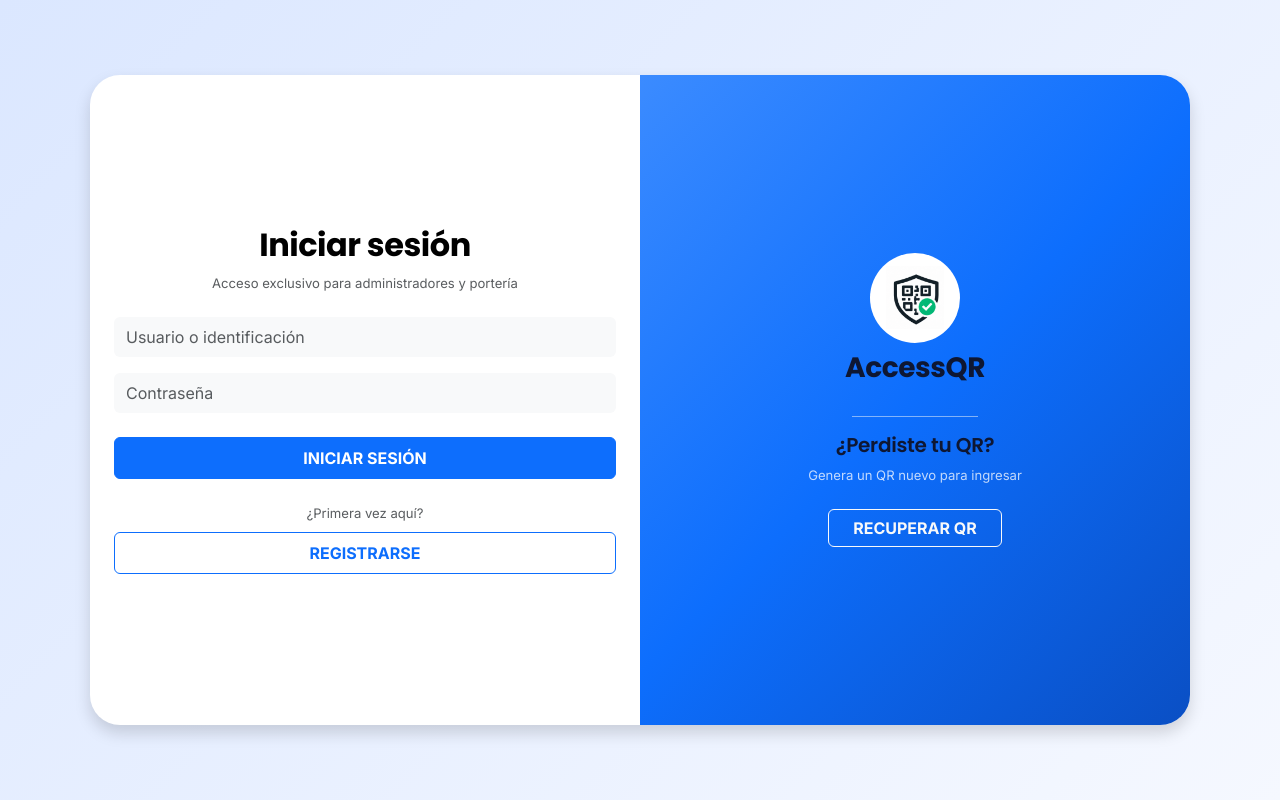
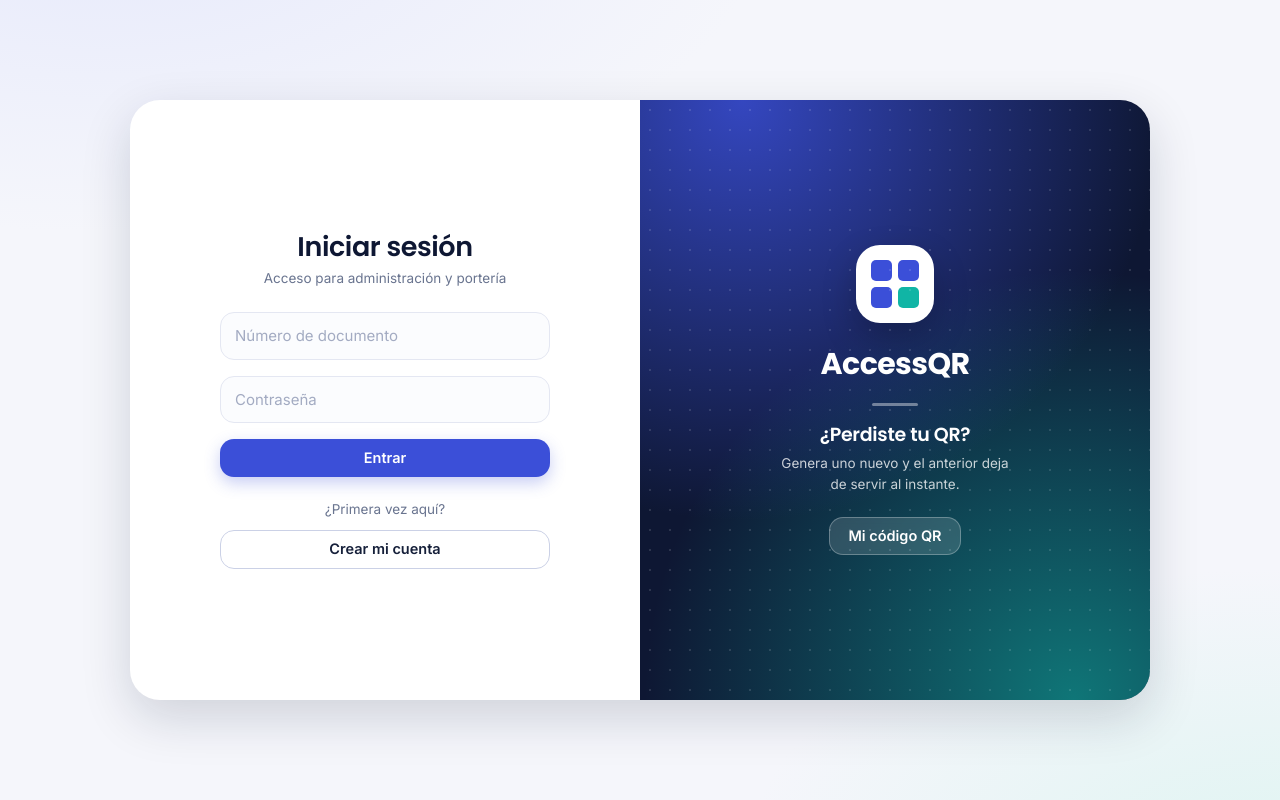
Before and after one commit to haider-castaneda/accessqr_frontend, a React (Vite) app: page / in a window 1280 px wide. Built offline with nearby package versions, Linux system fonts and the light colour scheme; no server answers.

Commit message:
feat(ui): portada

```diff
--- a/src/pages/Home/Home.jsx
+++ b/src/pages/Home/Home.jsx
@@ -1,38 +1,27 @@
-import { useState, useEffect } from 'react'
+import { useState } from 'react'
 import { useNavigate } from 'react-router-dom'
-import logo from '../../assets/logo.png'
 import { enviar } from '../../services/api'
 import { guardarSesion, rutaSegunRol } from '../../services/sesion'
 
 function Home() {
   const navigate = useNavigate()
 
-    // false = se ve Iniciar sesión | true = se ve Recuperar QR
+  // false = se ve Iniciar sesion | true = se ve Mi codigo QR
   const [esRecuperar, setEsRecuperar] = useState(false)
 
-    // Lo que la persona escribe en Iniciar sesión
+  // Lo que la persona escribe en Iniciar sesion
   const [usuario, setUsuario] = useState('')
   const [contrasena, setContrasena] = useState('')
   const [errorLogin, setErrorLogin] = useState('')
   const [cargandoLogin, setCargandoLogin] = useState(false)
 
-    // Lo que la persona escribe en Recuperar QR
-    const [usuarioQR, setUsuarioQR] = useState('')
+  // Lo que la persona escribe en Mi codigo QR
+  const [documentoQR, setDocumentoQR] = useState('')
   const [contrasenaQR, setContrasenaQR] = useState('')
   const [errorQR, setErrorQR] = useState('')
   const [cargandoQR, setCargandoQR] = useState(false)
-    const [documentoQR, setDocumentoQR] = useState('')
 
-    // true cuando la pantalla es de celular (menos de 768 px)
-    const [esMovil, setEsMovil] = useState(window.innerWidth < 768)
-
-    useEffect(() => {
-        const detectar = () => setEsMovil(window.innerWidth < 768)
-        window.addEventListener('resize', detectar)
-        return () => window.removeEventListener('resize', detectar)
-    }, [])
-
-    // Iniciar sesión real (Administradores y Celadores)
+  // Iniciar sesion (administradores y celadores)
   const handleLogin = async (e) => {
     e.preventDefault()
     setErrorLogin('')
@@ -48,8 +37,7 @@ function Home() {
     }
   }
 
-
-    // Recuperar / Consultar QR real
+  // Ver o reponer el QR (aprendices, instructores, empleados y miembros)
   const pedirQR = async (ruta) => {
     setErrorQR('')
     setCargandoQR(true)
@@ -73,166 +61,123 @@ function Home() {
 
   const generarOtro = () => {
     const seguro = window.confirm(
-            'Se va a generar un QR nuevo y el anterior dejara de servir. ¿Continuar?'
+      'Se va a generar un QR nuevo y el anterior dejará de servir. ¿Continuar?'
     )
     if (seguro) pedirQR('/recuperar-qr')
   }
 
+  return (
+    <div className="aq-portada">
+      <div className="aq-portada__caja">
 
-    // Zona de Iniciar sesión: izquierda en PC, arriba en celular
-    const zonaLogin = esMovil
-        ? { top: 0, left: 0, width: '100%', height: '50%' }
-        : { top: 0, left: 0, width: '50%', height: '100%' }
-
-    // Zona de Recuperar QR: derecha en PC, abajo en celular
-    const zonaRecuperar = esMovil
-        ? { bottom: 0, left: 0, width: '100%', height: '50%' }
-        : { top: 0, right: 0, width: '50%', height: '100%' }
-
-    // Panel de color: se mueve de lado en PC y de arriba a abajo en celular
-    const zonaPanel = esMovil
-        ? {
-            top: '50%',
-            left: 0,
-            width: '100%',
-            height: '50%',
-            transform: esRecuperar ? 'translateY(-100%)' : 'translateY(0)',
-        }
-        : {
-            top: 0,
-            left: '50%',
-            width: '50%',
-            height: '100%',
-            transform: esRecuperar ? 'translateX(-100%)' : 'translateX(0)',
-        }
-
-    return (
-        <div
-            className="container-fluid d-flex justify-content-center align-items-center min-vh-100 py-5 px-3"
-            style={{ background: 'linear-gradient(135deg, #dbe7ff 0%, #f5f8ff 100%)' }}
-        >
-            <style>{`
-                .form-control.campo-acceso {
-                    transition: box-shadow 0.2s, background-color 0.2s;
-                }
-                .form-control.campo-acceso:focus {
-                    background-color: #fff !important;
-                    box-shadow: 0 0 0 2px #0d6efd, 0 0 0 5px rgba(13, 110, 253, 0.15);
-                }
-            `}</style>
-            {/* Caja blanca con esquinas redondeadas */}
-            <div
-                className="position-relative bg-white overflow-hidden shadow"
-                style={{
-                    width: '1100px',
-                    maxWidth: '100%',
-                    minHeight: esMovil ? '800px' : '650px',
-                    borderRadius: '30px',
-                }}
-            >
-                {/* Zona de Iniciar sesión + Registrarse */}
-                <div
-                    className="position-absolute d-flex align-items-center justify-content-center"
-                    style={zonaLogin}
-                >
-                    <form
-                        className="w-100 px-4"
-                        onSubmit={handleLogin}
-                    >
-                        <h2 className="fw-bold text-center text-black mb-2">Iniciar sesión</h2>
-                        <p className="text-center text-muted small mb-4">
-                            Acceso exclusivo para administradores y portería
+        {/* ---------- Mitad izquierda: iniciar sesion ---------- */}
+        <div className="aq-portada__lado">
+          <form className="aq-portada__form" onSubmit={handleLogin}>
+            <h1 className="aq-portada__titulo">Iniciar sesión</h1>
+            <p className="aq-portada__sub">
+              Acceso para administración y portería
             </p>
 
             {errorLogin && (
-                            <div className="alert alert-danger py-2 small text-center">
-                                {errorLogin}
+              <div className="aq-aviso aq-aviso--error">
+                <span className="aq-aviso__punto" />
+                <span>{errorLogin}</span>
               </div>
             )}
 
+            <div className="aq-campo-grupo">
               <input
                 type="text"
-                            className="form-control bg-light border-0 py-2 campo-acceso mb-3"
-                            placeholder="Usuario o identificación"
+                className="aq-campo"
+                placeholder="Número de documento"
                 value={usuario}
                 onChange={(e) => setUsuario(e.target.value)}
                 required
               />
+            </div>
 
+            <div className="aq-campo-grupo">
               <input
                 type="password"
-                            className="form-control bg-light border-0 py-2 campo-acceso mb-4"
+                className="aq-campo"
                 placeholder="Contraseña"
                 value={contrasena}
                 onChange={(e) => setContrasena(e.target.value)}
                 required
               />
+            </div>
 
             <button
               type="submit"
-                            className="btn btn-primary w-100 fw-bold py-2"
+              className="aq-btn aq-btn--primario aq-btn--bloque"
               disabled={cargandoLogin}
             >
-                            {cargandoLogin ? 'VALIDANDO...' : 'INICIAR SESIÓN'}
+              {cargandoLogin ? 'Validando...' : 'Entrar'}
             </button>
 
-                        <p className="text-center text-muted small mt-4 mb-2">
+            <p className="aq-portada__sub" style={{ margin: '22px 0 10px' }}>
               ¿Primera vez aquí?
             </p>
+
             <button
               type="button"
-                            className="btn btn-outline-primary w-100 fw-bold py-2"
+              className="aq-btn aq-btn--contorno aq-btn--bloque"
               onClick={() => navigate('/registro')}
             >
-                            REGISTRARSE
+              Crear mi cuenta
             </button>
           </form>
         </div>
 
-                {/* Zona de Recuperar QR: usuario, contraseña y botón CONTINUAR */}
-                <div
-                    className="position-absolute d-flex align-items-center justify-content-center"
-                    style={zonaRecuperar}
-                >
-                   <form className="w-100 px-4" onSubmit={verMiQR}>
-                        <h2 className="fw-bold text-center text-black mb-2">Mi código QR</h2>
-                        <p className="text-center text-muted small mb-4">
-                            Para aprendices, instructores, empleados y miembros
+        {/* ---------- Mitad derecha: mi codigo QR ---------- */}
+        <div className="aq-portada__lado">
+          <form className="aq-portada__form" onSubmit={verMiQR}>
+            <h1 className="aq-portada__titulo">Mi código QR</h1>
+            <p className="aq-portada__sub">
+              Aprendices, instructores, empleados y miembros
             </p>
 
             {errorQR && (
-                            <div className="alert alert-danger py-2 small text-center">{errorQR}</div>
+              <div className="aq-aviso aq-aviso--error">
+                <span className="aq-aviso__punto" />
+                <span>{errorQR}</span>
+              </div>
             )}
 
+            <div className="aq-campo-grupo">
               <input
                 type="text"
-                          className="form-control bg-light border-0 py-2 campo-acceso mb-3"
+                className="aq-campo"
                 placeholder="Número de documento"
                 value={documentoQR}
                 onChange={(e) => setDocumentoQR(e.target.value)}
                 required
               />
+            </div>
 
+            <div className="aq-campo-grupo">
               <input
                 type="password"
-                          className="form-control bg-light border-0 py-2 campo-acceso mb-4"
+                className="aq-campo"
                 placeholder="Contraseña"
                 value={contrasenaQR}
                 onChange={(e) => setContrasenaQR(e.target.value)}
                 required
               />
+            </div>
 
             <button
               type="submit"
-                          className="btn btn-primary w-100 fw-bold py-2 mb-2"
+              className="aq-btn aq-btn--primario aq-btn--bloque"
+              style={{ marginBottom: 10 }}
               disabled={cargandoQR}
             >
-                          {cargandoQR ? 'VALIDANDO...' : 'VER MI QR'}
+              {cargandoQR ? 'Validando...' : 'Ver mi QR'}
             </button>
 
             <button
               type="button"
-                          className="btn btn-outline-secondary w-100 py-2"
+              className="aq-btn aq-btn--contorno aq-btn--bloque"
               onClick={generarOtro}
               disabled={cargandoQR}
             >
@@ -241,51 +186,35 @@ function Home() {
           </form>
         </div>
 
-                {/* Panel de color deslizante */}
+        {/* ---------- Panel de color deslizante ---------- */}
         <div
-                    className="position-absolute d-flex flex-column align-items-center justify-content-center text-center text-white p-4"
-                    style={{
-                        ...zonaPanel,
-                        background: 'linear-gradient(135deg, #3b8bff 0%, #0d6efd 50%, #0a4fc4 100%)',
-                        transition: 'transform 0.6s ease-in-out',
-                    }}
+          className={`aq-portada__panel ${
+            esRecuperar ? 'aq-portada__panel--izquierda' : ''
+          }`}
         >
-                    {/* 1. Logo */}
-                    <div
-                        className="bg-white rounded-circle d-flex align-items-center justify-content-center mb-2"
-                        style={{ width: '90px', height: '90px' }}
-                    >
-                        <img
-                            src={logo}
-                            alt="Logo de AccessQR"
-                            style={{ maxWidth: '70%', maxHeight: '70%' }}
-                        />
-                    </div>
+          <span className="aq-portada__logo">
+            <i /><i /><i /><i />
+          </span>
 
-                    {/* 2. Nombre de la empresa */}
-                    <h3 className="fw-bold fs-3 mb-3">AccessQR</h3>
+          <span className="aq-portada__marca">AccessQR</span>
+          <span className="aq-portada__regla" />
 
-                    {/* Línea que separa la marca del mensaje */}
-                    <hr className="border-light opacity-50 w-25 my-3" />
-
-                    {/* 3. Mensaje secundario */}
-                    <h5 className="fw-semibold mb-2">
-                        {esRecuperar ? '¿Ya tienes cuenta?' : '¿Perdiste tu QR?'}
-                    </h5>
-                    <p className="small opacity-75 mb-4">
+          <h3>{esRecuperar ? '¿Ya tienes cuenta?' : '¿Perdiste tu QR?'}</h3>
+          <p>
             {esRecuperar
-                            ? 'Inicia sesión o regístrate'
-                            : 'Genera un QR nuevo para ingresar'}
+              ? 'Entra con tu usuario de administración o portería.'
+              : 'Genera uno nuevo y el anterior deja de servir al instante.'}
           </p>
 
           <button
             type="button"
-                        className="btn btn-outline-light px-4 fw-bold"
+            className="aq-btn aq-btn--claro"
             onClick={() => setEsRecuperar(!esRecuperar)}
           >
-                        {esRecuperar ? 'ACCEDER' : 'RECUPERAR QR'}
+            {esRecuperar ? 'Iniciar sesión' : 'Mi código QR'}
           </button>
         </div>
+
       </div>
     </div>
   )
```
Lines whose indentation alone changed are shown as unchanged.
